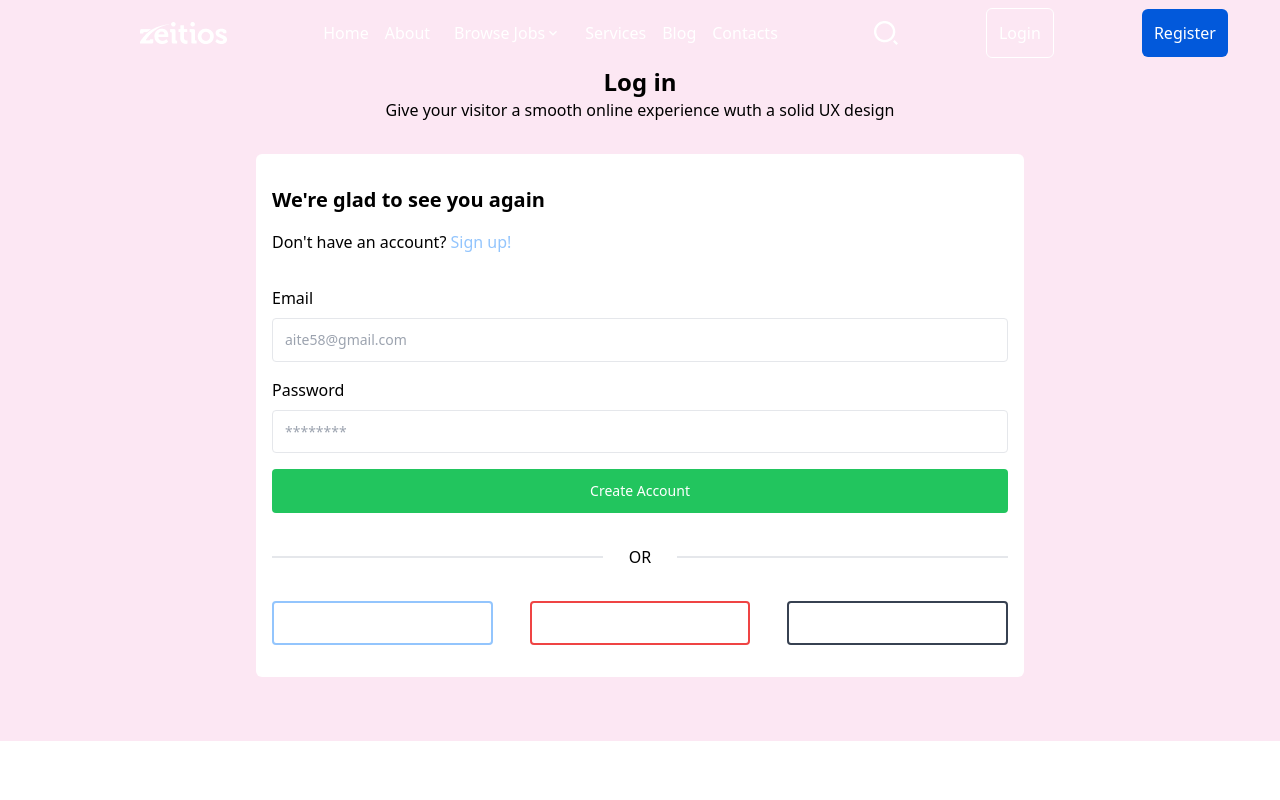
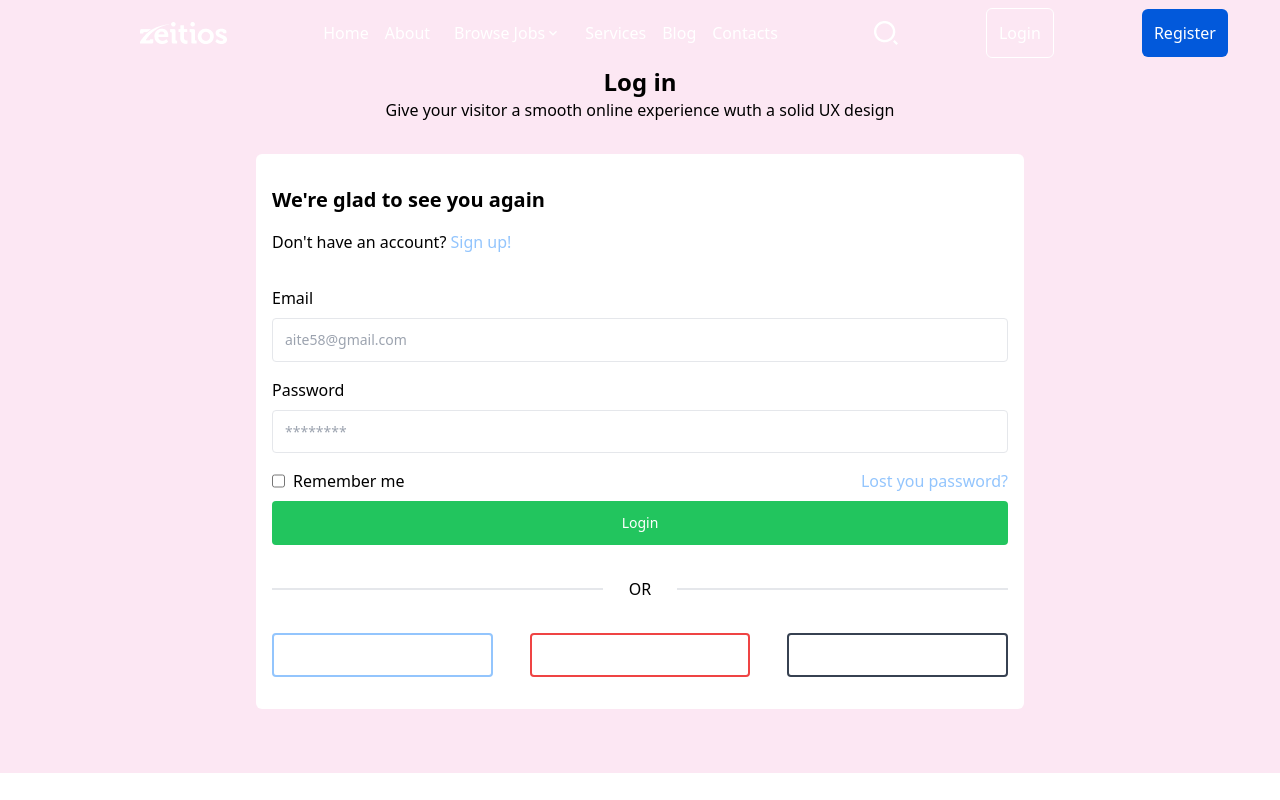
Before and after one commit to chineduprincewill/zeitios-deploy-repo, a React (Vite) app: page /login in a window 1280 px wide. Built offline with nearby package versions, Linux system fonts and the light colour scheme.

Commit message:
rember stuff

```diff
--- a/src/Components/login/login-box.jsx
+++ b/src/Components/login/login-box.jsx
@@ -27,6 +27,15 @@ export default function LoginBox() {
           className="border border-gray-light outline-none rounded text-sm w-full py-3 px-3 leading-tight focus:outline-none"
         />
       </div>
+      <div className="flex justify-between my-2 items-center">
+        <div className="flex">
+          <input type="checkbox" className="mr-2" />
+          <div className="">Remember me</div>
+        </div>
+        <a href="#" className="text-blue-300">
+          Lost you password?
+        </a>
+      </div>
       <button
         type="submit"
         className={`bg-green-500 text-white w-full rounded text-white-primary text-sm py-3 font-medium bg-purple-primary grid place-items-center cursor-pointer
@@ -36,7 +45,7 @@ export default function LoginBox() {
         }
         `}
       >
-        Create Account
+        Login
       </button>
       <div className="my-8 flex items-center justify-between">
         <div className="w-[45%] h-[2px] bg-gray-200"></div>
```
